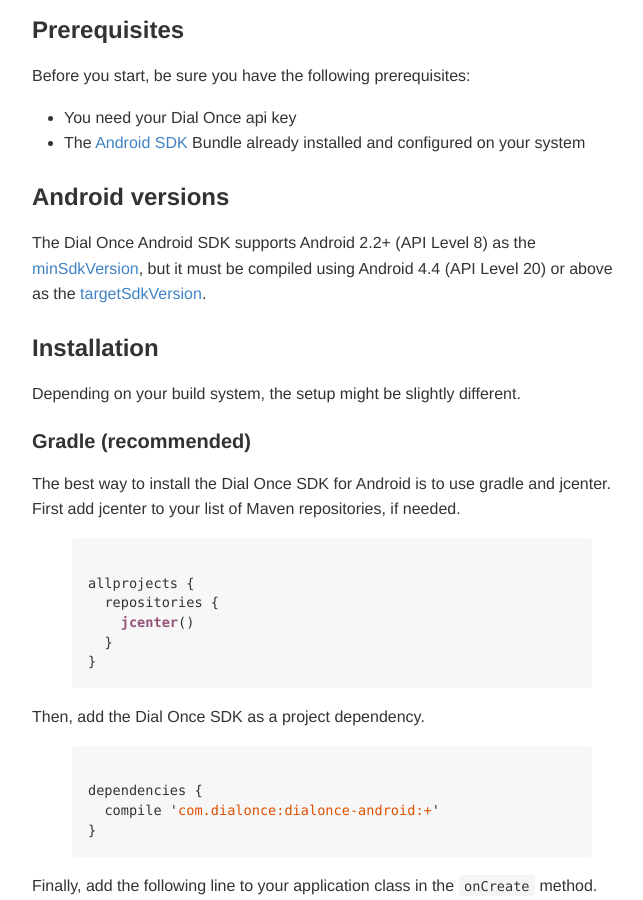
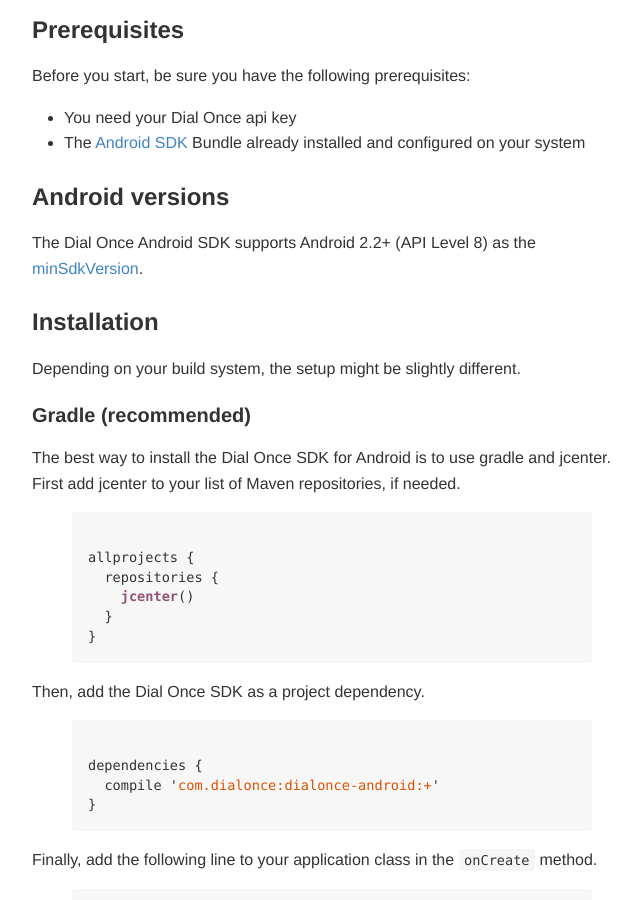
Before and after one commit to dialonce/dialonce.github.io, a Jekyll site: the page built from android/howto/index.md, in a window 1280 px wide and 900 px high, scrolled down 1302 px. Shown: the whole window, without its empty margins (308-951 px from the left). Built offline with Jekyll 4.4.1, drawn with Linux system fonts in a browser that asks for light colours.

Commit message:
Updating the Android documentation : Android versions

```diff
--- a/android/howto/index.md
+++ b/android/howto/index.md
@@ -40,7 +40,7 @@
 
 ### Android versions
 
-The Dial Once Android SDK supports Android 2.2+ (API Level 8) as the [minSdkVersion](http://developer.android.com/guide/topics/manifest/uses-sdk-element.html#min), but it must be compiled using Android 4.4 (API Level 20) or above as the [targetSdkVersion](http://developer.android.com/guide/topics/manifest/uses-sdk-element.html#target).
+The Dial Once Android SDK supports Android 2.2+ (API Level 8) as the [minSdkVersion](http://developer.android.com/guide/topics/manifest/uses-sdk-element.html#min).
 
 ### Installation
 
@@ -143,7 +143,9 @@
 
 You can use the following line of code with true or false as parameter (true to enable, false to disable):
 
-{% highlight java %} DialOnce.setEnableCallInterception(true); {% endhighlight %}
+{% highlight java %}
+DialOnce.setEnableCallInterception(true);
+{% endhighlight %}
 
 Reporting Bugs or Feature Requests
 ----------------------------------
```
